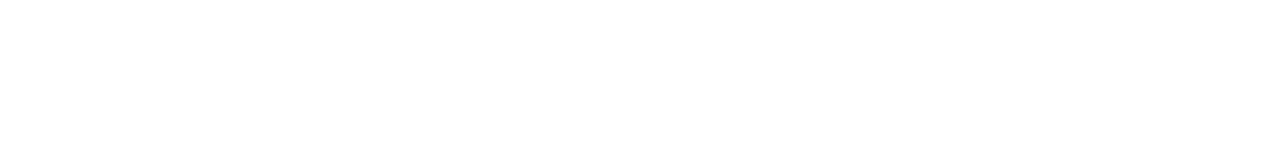
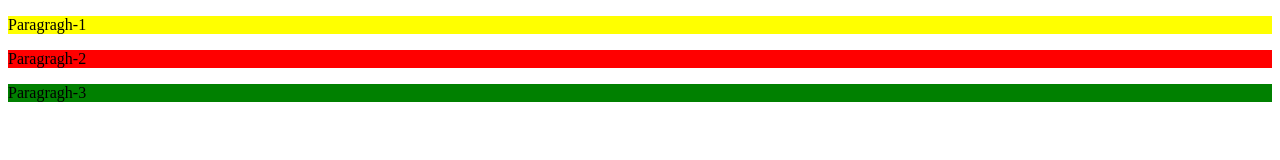
Before and after one commit to acciojob/id-color-manikanta2223, a website: page main.html in a window 1280 px wide. Drawn offline with Linux system fonts and the light colour scheme.

Commit message:
created a submission

```diff
--- a/main.html
+++ b/main.html
@@ -8,6 +8,9 @@
 
 <body>
 	<!-- the entire body must be written by student -->
+	<p id="yellow" style="background-color:yellow">Paragragh-1</p>
+	<p id="red" style="background-color:red">Paragragh-2</p>
+	<p id="green" style="background-color:green">Paragragh-3</p>
     <script type="text/javascript" src="./script.js">
 </script>
 
```
Also changed, not shown: script.js (line endings or trailing spaces).
